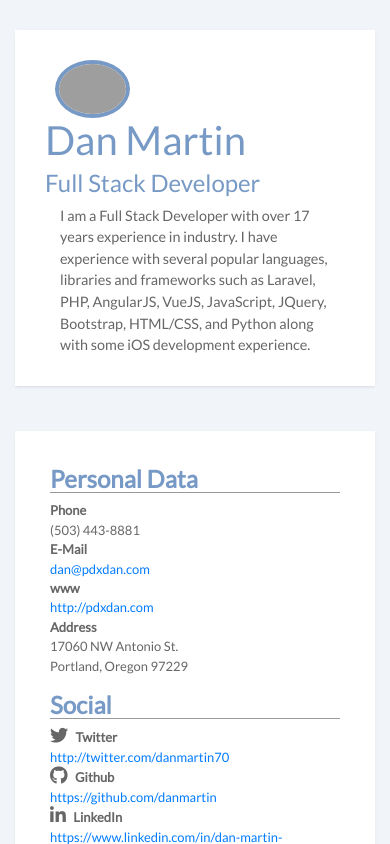
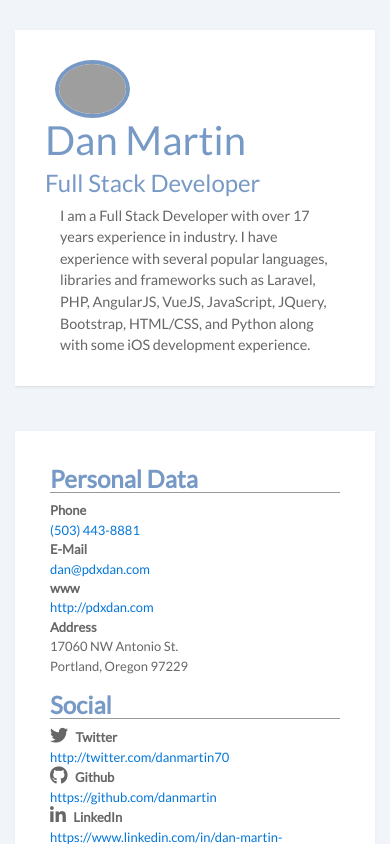
Before and after one commit to danmartin/resume, a plain HTML site: page index.html in a window 390 px wide. Shown: the top 844 px of the page. Drawn offline with nearby package versions, Linux system fonts and the light colour scheme; grey boxes are pictures that could not be loaded.

Commit message:
Link phone number on mobile devices

```diff
--- a/index.html
+++ b/index.html
@@ -12,8 +12,8 @@
 
         <title>Dan Martin Resume</title>
         <script src="https://ajax.googleapis.com/ajax/libs/angularjs/1.5.6/angular.min.js"></script>
+        <link rel="stylesheet" href="https://maxcdn.bootstrapcdn.com/bootstrap/4.0.0-alpha.6/css/bootstrap.min.css" integrity="sha384-rwoIResjU2yc3z8GV/NPeZWAv56rSmLldC3R/AZzGRnGxQQKnKkoFVhFQhNUwEyJ" crossorigin="anonymous">
         <script src="https://use.fontawesome.com/e1a3b10319.js"></script>
-        <link rel="stylesheet" href="https://maxcdn.bootstrapcdn.com/bootstrap/4.0.0-beta/css/bootstrap.min.css" integrity="sha384-/Y6pD6FV/Vv2HJnA6t+vslU6fwYXjCFtcEpHbNJ0lyAFsXTsjBbfaDjzALeQsN6M" crossorigin="anonymous">
         <link href="https://fonts.googleapis.com/css?family=Lato" rel="stylesheet">
         <link href="/resume/assets/css/style.css" rel="stylesheet" type="text/css">
 
@@ -51,7 +51,9 @@
                     <div class="white-box">
                         <h4>Personal Data</h4>
                         <ul class="list-unstyled">
-                            <li><strong>Phone</strong><br />{{resume.basics.phone}}</li>
+                            <li><strong>Phone</strong><br />
+                                <span class="hidden-md-up"><a href="tel:{{resume.basics.phone}}">{{resume.basics.phone}}</a></span>
+                                <span class="hidden-sm-down">{{resume.basics.phone}}</span></li>
                             <li><strong>E-Mail</strong><br /><a href="mailto:{{resume.basics.email}}">{{resume.basics.email}}</a></li>
                             <li><strong>www</strong><br /><a href="{{resume.basics.website}}">{{resume.basics.website}}</a></li>
                             <li>
```
